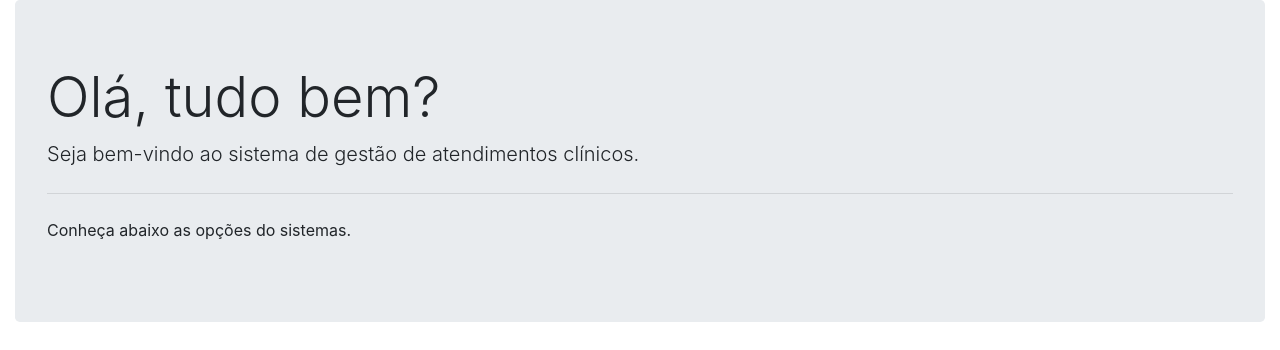
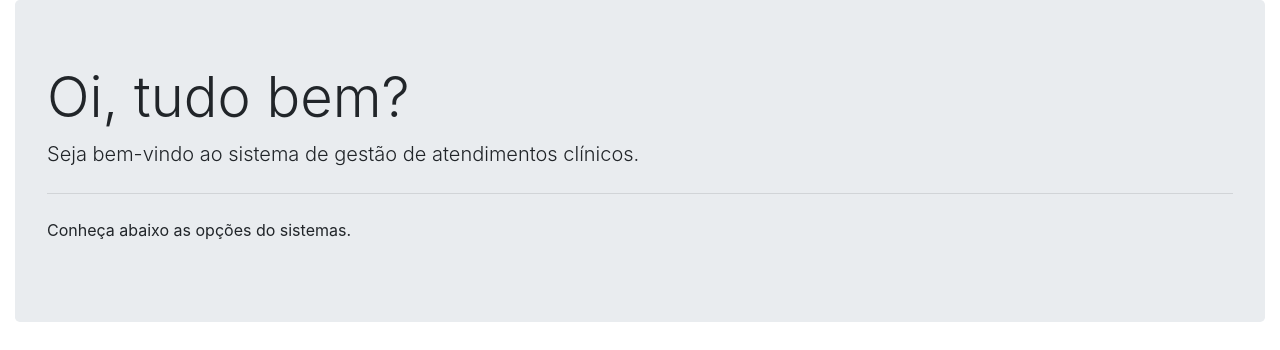
Before and after one commit to bruno80/Clinica, a Django app: page /atendimento/ in a window 1280 px wide. Shown: the part 56-406 px from the top of the page. Run offline with Django 3.2, Linux system fonts and the light colour scheme; some libraries are stand-ins or nearby versions.

Commit message:
Atualizei a mensagem inicial da home

```diff
--- a/atendimento/templates/home.html
+++ b/atendimento/templates/home.html
@@ -51,7 +51,7 @@
         <div class="row">
             <div class="col-12 col-md-12 col-lg-12">
                 <div class="jumbotron">
-                    <h1 class="display-4">Olá, tudo bem?</h1>
+                    <h1 class="display-4">Oi, tudo bem?</h1>
                     <p class="lead">Seja bem-vindo ao sistema de gestão de atendimentos clínicos.</p>
                     <hr class="my-4">
                     <p>Conheça abaixo as opções do sistemas.</p>
```
